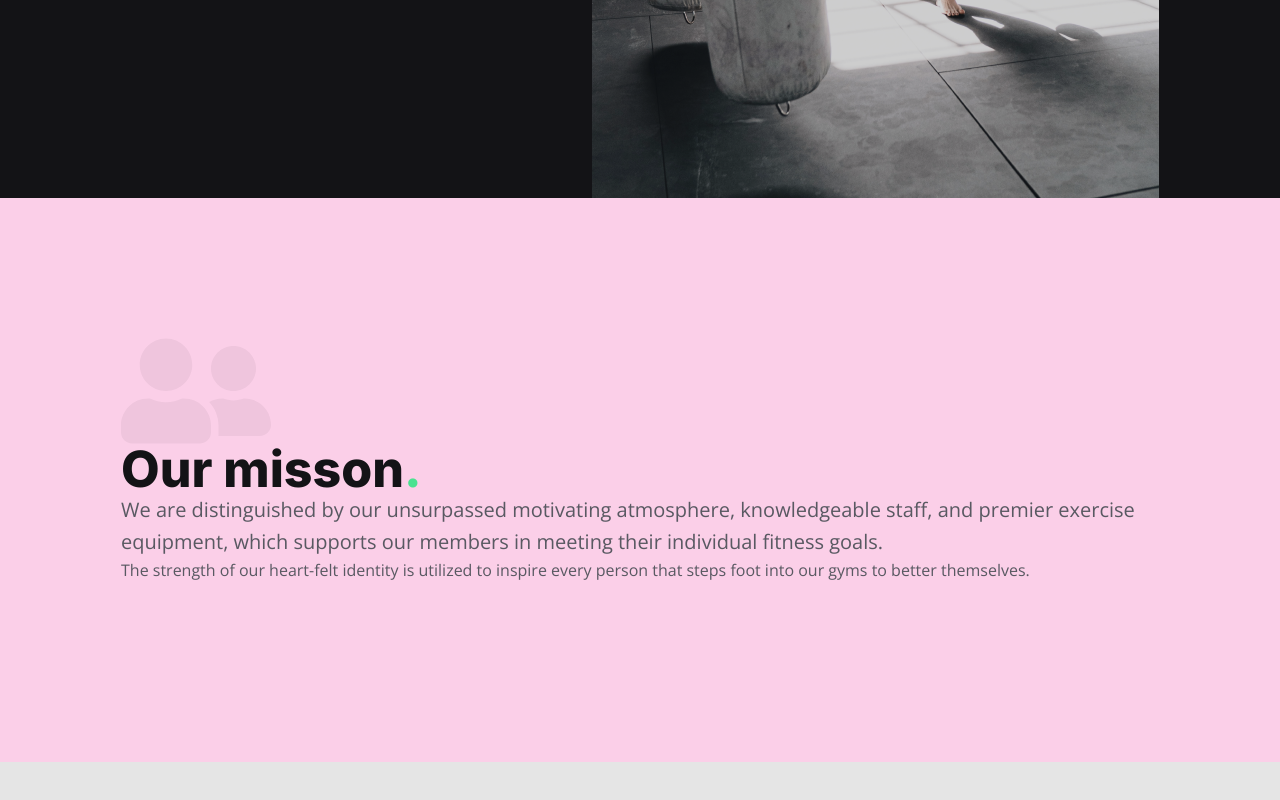
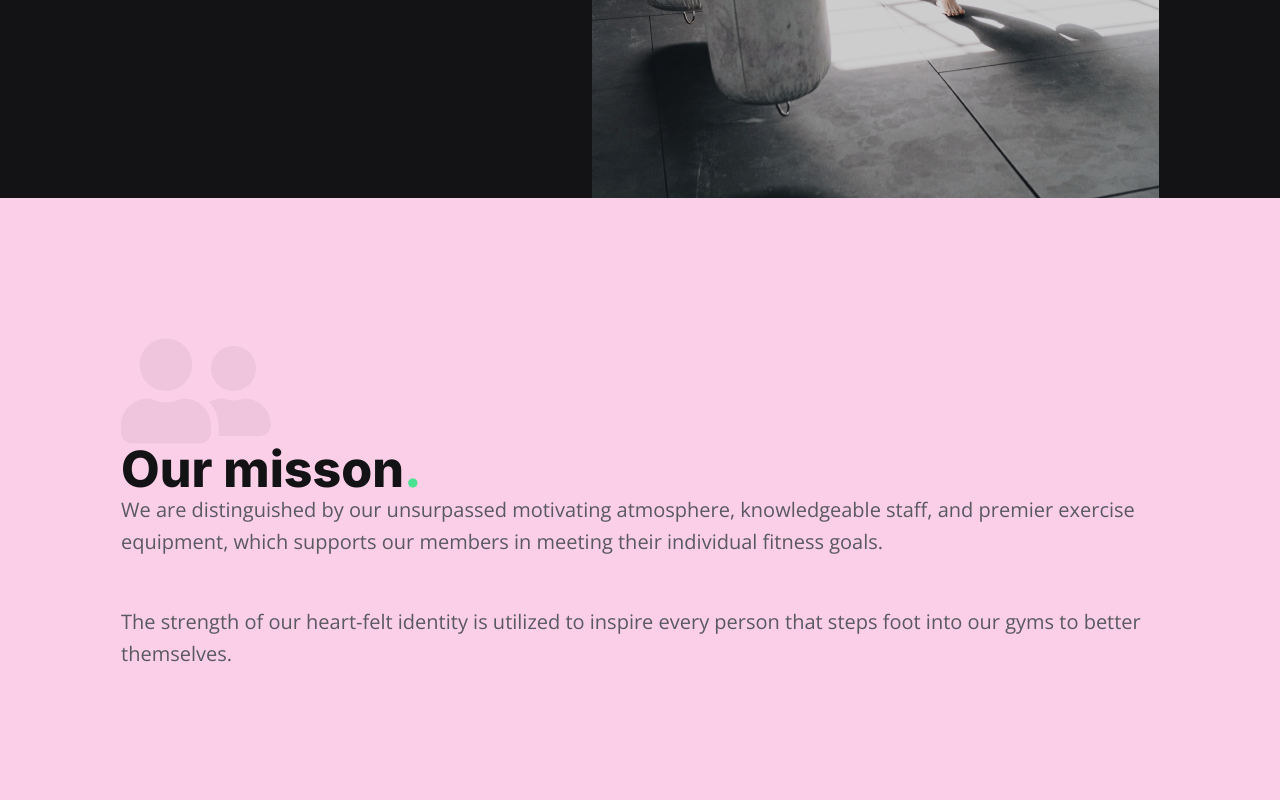
Before and after one commit to zablon-oigo/deploy-reactapp-using-terraform, a React (Vite) app: page / in a window 1280 px wide. Shown: the part 592-1392 px from the top of the page. Before the commit the page ends 1354 px from the top, so only its background shows below. Built offline with nearby package versions, Linux system fonts and the light colour scheme.

Commit message:
Added subtitle

```diff
--- a/src/components/About.jsx
+++ b/src/components/About.jsx
@@ -13,10 +13,10 @@ export default function About() {
           <span className="text-primary-200">.</span>
         </h2>
       </div>
-      <p className="md:text-body-md">
+      <p className="mb-12 md:text-body-md">
         {subtitle1}
       </p>
-      <p className="">
+      <p className="mb-8 md:text-body-md">
         {subtitle2}
       </p>
     </div>
```
